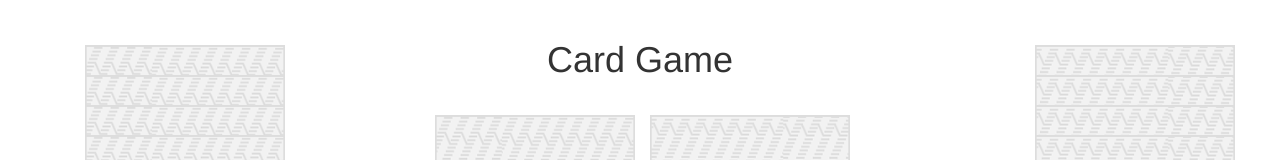
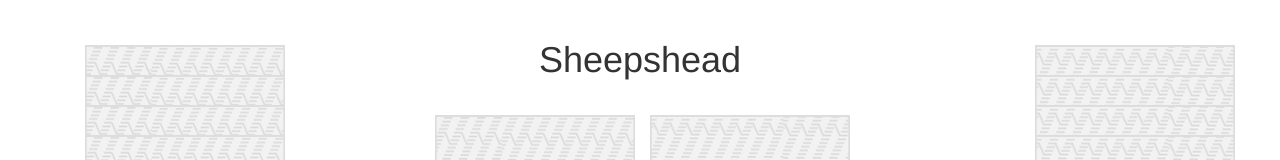
Before and after one commit to kasuboski/sheepshead-webapp, a website: page app/index.html in a window 1280 px wide. Shown: the top 160 px of the page. Drawn offline with nearby package versions, Linux system fonts and the light colour scheme; files that its build step writes are made by us from their sources.

Commit message:
added sheepshead titles

```diff
--- a/app/index.html
+++ b/app/index.html
@@ -4,7 +4,7 @@
     <meta charset="utf-8">
     <meta name="description" content="">
     <meta name="viewport" content="width=device-width, initial-scale=1">
-    <title>JSCardGame</title>
+    <title>Sheepshead</title>
 
     <link rel="apple-touch-icon" href="apple-touch-icon.png">
     <!-- Place favicon.ico in the root directory -->
@@ -49,7 +49,7 @@
 
         <div id="played-cards" class="col-md-6">
           <div class="row">
-            <h1 class="text-center">Card Game</h1>
+            <h1 class="text-center">Sheepshead</h1>
             <div class="col-md-offset-2 col-md-4">
               <!-- played card left  -->
               <img src="images/playingcards/PNG-cards-1.3/back.png" class="card rotated-right"/>
--- a/app/scripts/main.js
+++ b/app/scripts/main.js
@@ -29,7 +29,7 @@ $(function() {
   bottom_cards.click(function() {
     //remove card from view
     let card = $(this);
-    console.log(players[0].hand[card.attr('data-index')]);
+    // console.log(players[0].hand[card.attr('data-index')]);
     card.parent().remove();
 
     //add card to played card spot remove old one
```
